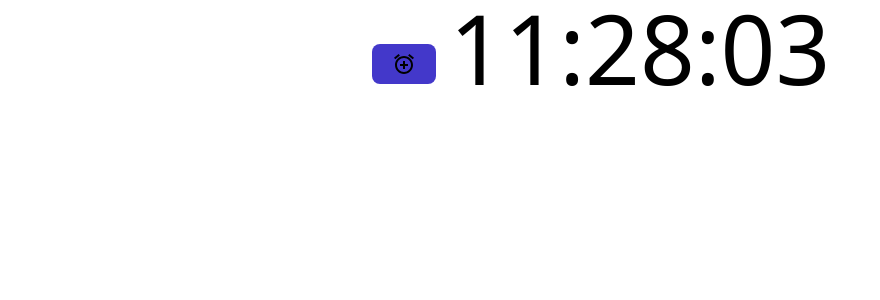
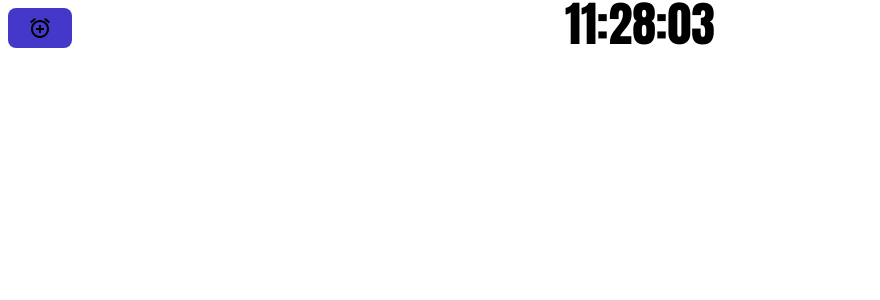
Before and after one commit to Kcars/ac, a Vue app: page / in a window 1280 px wide. Shown: the top 300 px of the page, without its empty margins (0-880 px from the left). Built offline with nearby package versions, Linux system fonts and the light colour scheme; the HTML template or start-up script is replaced by a standard one.

Commit message:
change font and modify view

```diff
--- a/package.json
+++ b/package.json
@@ -5,7 +5,7 @@
   "main": "index.js",
   "scripts": {
     "test": "echo \"Error: no test specified\" && exit 1",
-    "watch": "webpack serve --mode=development --config webpack.config.js",
+    "watch": "webpack serve --https --mode=development --config webpack.config.js",
     "out": "webpack --mode=production --config webpack.config.js"
   },
   "author": "",
@@ -30,6 +30,7 @@
     "@vue/cli": "^4.5.10",
     "localforage": "^1.9.0",
     "node-cron": "^2.0.3",
+    "ttf-loader": "^1.0.2",
     "vue": "^3.0.5"
   }
 }
--- a/src/AlertBlock.vue
+++ b/src/AlertBlock.vue
@@ -1,8 +1,8 @@
 <template>
-  <div>
+  <div class="w-full mx-auto">
     <div
       v-if="setting"
-      class="bg-gray-700 rounded-lg w-1/2 h-60 flex m-1 relative overflow-auto"
+      class="bg-gray-700 rounded-lg w-1/2 h-60 flex m-1 relative overflow-auto mx-auto"
     >
       <div class="mx-2 my-auto flex">
         <button
@@ -217,7 +217,7 @@
     </div>
     <div
       v-if="!setting"
-      class="bg-gray-700 rounded-lg w-1/2 h-16 flex m-1 relative overflow-auto"
+      class="bg-gray-700 rounded-lg w-1/2 h-16 flex m-1 relative overflow-auto mx-auto"
     >
       <div class="mx-2 my-auto flex">
         <button
--- a/src/App.vue
+++ b/src/App.vue
@@ -4,7 +4,7 @@
     <div class="w-11/12 h-32 mx-auto flex flex-row flex-wrap">
       <div class="w-2/6 m-auto text-center flex justify-end">
         <button
-          class="h-10 px-5 m-2 text-indigo-100 transition-colors duration-150 bg-indigo-700 rounded-lg focus:shadow-outline hover:bg-indigo-800"
+          class="h-10 px-5 m-2 text-indigo-100 transition-colors duration-150 bg-indigo-700 rounded-lg focus:shadow-outline hover:bg-indigo-800 absolute left-0 top-0"
           @click="addAlert"
         >
           <svg
@@ -24,7 +24,7 @@
         </button>
       </div>
 
-      <div class="w-2/6 text-center text-8xl">
+      <div class="w-2/6 text-center text-5xl digi">
         {{
           (times.hour &lt; 10 ? "0" + times.hour.toString() : times.hour) +
           ":" +
@@ -39,7 +39,7 @@
     <!-- main -->
 
     <div
-      class="mx-auto w-11/12 h-5/6 flex flex-wrap flex-col flex-1 "
+      class="mx-auto w-11/12 h-5/6 flex flex-nowrap flex-col"
     >
       <AlertBlockVue
         v-for="(task, index) in tasks"
--- a/src/index.js
+++ b/src/index.js
@@ -15,7 +15,7 @@ setInterval(() => {
     let second = dd.getSeconds();
     let zone = new Date().toString().match(/([-\+][0-9]+)\s/)[1];
 
-    let obj_times = { month,date,day,hour,minute,second,zone };
+    let obj_times = { month, date, day, hour, minute, second, zone };
 
     vm.times = obj_times;
 }, 1000);
--- a/src/styles/main.css
+++ b/src/styles/main.css
@@ -1,3 +1,7 @@
 @tailwind base;
 @tailwind components;
 @tailwind utilities;
+
+.digi {
+    font-family: 'impact';
+}
--- a/webpack.config.js
+++ b/webpack.config.js
@@ -24,6 +24,14 @@ module.exports = {
             {
                 test: /\.mp3$/,
                 loader: 'file-loader'
+            },
+            {
+                test: /\.ttf$/,
+                use: [
+                    {
+                        loader: 'ttf-loader',
+                    }
+                ]
             }
         ],
     },
```
Also changed, not shown: 1 other file (tests, documents, lock files or other folders).
